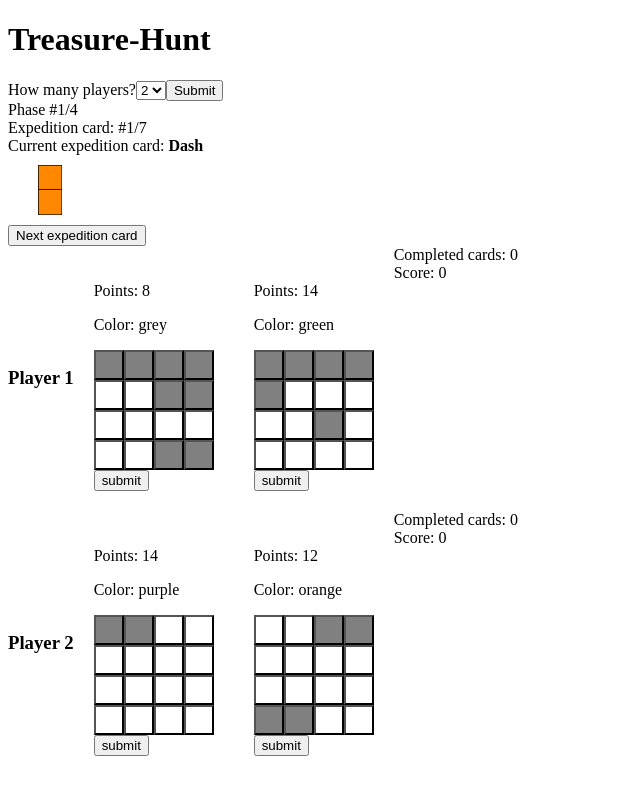
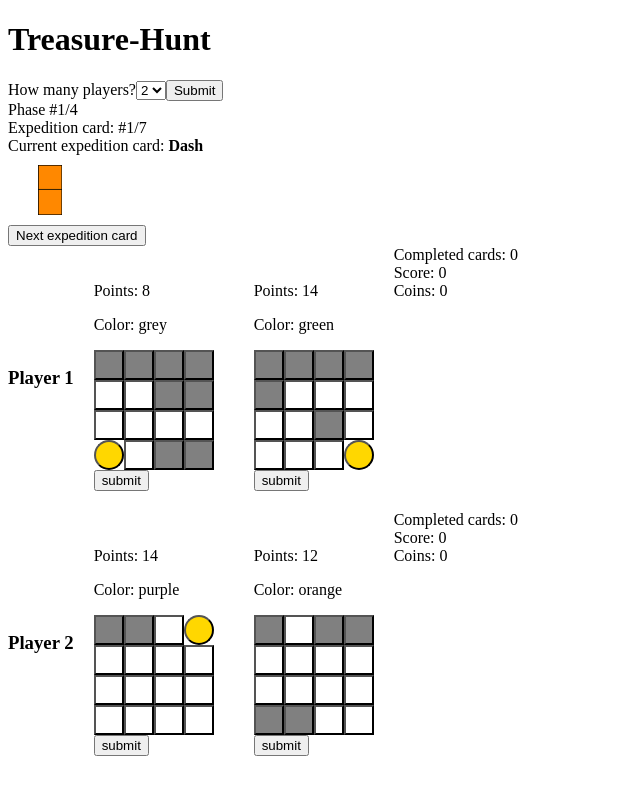
Before and after one commit to dstriz09/treasure-hunt, a React (Create React App) app: page / in a window 1280 px wide. Both pictures are taken after a click on the input "Submit". Shown: the top 794 px of the page, without its empty margins (0-640 px from the left). Built offline with nearby package versions, Linux system fonts and the light colour scheme.

Commit message:
attempted to add coin functionality

```diff
--- a/src/Board.js
+++ b/src/Board.js
@@ -1,4 +1,4 @@
-import React, { useContext, useState } from "react";
+import React, { useContext, useState, useEffect } from "react";
 import Square from "./Square";
 import { validateShape } from "./shapes/Shapes";
 import { CardContext } from "./CardContext";
@@ -12,9 +12,11 @@ export default function Board({
   value,
   resetBoard,
   handlePlayerSubmits,
+  originalGrid,
 }) {
   const [state, setState] = useContext(CardContext);
   const [gameBoard, setGameboard] = useState(grid);
+  const [revert, setRevert] = useState(originalGrid);
   const blankBoard = [
     [0, 0, 0, 0],
     [0, 0, 0, 0],
@@ -23,13 +25,14 @@ export default function Board({
   ];
 
   const [turn, setTurn] = useState(blankBoard);
+  const [hasCoin, setHasCoin] = useState(false);
+  const [coinUpdate, setCoinUpdate] = useState(0);
 
   function handleClick(r, c) {
     let squares = grid.slice();
     let turnBoard = turn.slice();
-
     // Handles individual square clicks
-    if (!squares[r][c] && !turnBoard[r][c]) {
+    if ((!squares[r][c] && !turnBoard[r][c]) || squares[r][c] === 3) {
       // disallow if a player has already submitted a shape
       if (state.roundSubmits[playerid] === 1) return;
       // disallow more clicks than there are squares in each shapes
@@ -47,11 +50,22 @@ export default function Board({
         return;
       }
 
+      //if a player selects a coin, it adds it to the total
+      if (squares[r][c] === 3) {
+        setHasCoin(true);
+      }
+
       squares[r][c] = "x";
       turnBoard[r][c] = "x";
     } else if (turnBoard[r][c] === "x") {
-      squares[r][c] = 0;
+      let originalBoard = revert.slice();
+      squares[r][c] = originalBoard[r][c];
       turnBoard[r][c] = 0;
+
+      //if a player deselects a coin, it removes it from the total
+      if (squares[r][c] === 3) {
+        setHasCoin(false);
+      }
     }
 
     setGameboard(squares);
@@ -60,12 +74,28 @@ export default function Board({
 
   //where r (rows) and c (columns) are 0-3
   function renderSquare(r, c) {
-    return <Square value={gameBoard[r][c]} onClick={() => handleClick(r, c)} />;
+    return (
+      <Square
+        value={gameBoard[r][c]}
+        onClick={() => {
+          handleClick(r, c);
+        }}
+      />
+    );
   }
+
+  //Every time coinUpdate updates (which is whenever a coin gets added), this fuction runs
+  useEffect(() => {
+    //add the coins to score when players reach 4, 8, and 12.
+    //Do this with state.coinBonus.pop() to assign the score and remove it from the array
+  }, [coinUpdate]);
 
   // Handles board submit
   function handleSubmit() {
-    const isValid = validateShape(turn, state.expeditionDeck[state.currentRound]);
+    const isValid = validateShape(
+      turn,
+      state.expeditionDeck[state.currentRound]
+    );
 
     if (state.roundSubmits[playerid] === 1) return;
     // If the shape matches the expedition card
@@ -84,11 +114,22 @@ export default function Board({
       // Sees if number of submissions in the round matches the number of players
       handlePlayerSubmits();
 
+      // Checks for coins and adds
+      if (hasCoin) {
+        let playerCoins = state.coins;
+        let count = coinUpdate;
+        playerCoins[playerid] += 1;
+        setState((state) => ({ ...state, coins: playerCoins }));
+        setHasCoin(false);
+        setCoinUpdate((count += 1));
+      }
+
       // See if board is complete
       if (isBoardComplete(gameBoard)) {
         setTurn(blankBoard);
         const newGrid = resetBoard(playerid, boardid);
         setGameboard(newGrid.grid);
+        setRevert(newGrid.grid);
         toast.success("🎉 Card completed!", {
           position: "top-right",
           autoClose: 3000,
--- a/src/CardContext.js
+++ b/src/CardContext.js
@@ -40,11 +40,13 @@ const CardContextProvider = (props) => {
     currentRound: 1, // seven rounds per phase
     currentPhase: 1, // four phases per game
     numPlayers: null,
-    playerOne: { current: [], complete: [], score },
-    playerTwo: { current: [], complete: [], score },
-    playerThree: { current: [], complete: [], score },
-    playerFour: { current: [], complete: [], score },
+    playerOne: { current: [], complete: [], score, coins: 0 },
+    playerTwo: { current: [], complete: [], score, coins: 0 },
+    playerThree: { current: [], complete: [], score, coins: 0 },
+    playerFour: { current: [], complete: [], score, coins: 0 },
     roundSubmits: [0, 0, 0, 0],
+    coins: [0, 0, 0, 0],
+    coinBonus: [1, 2, 3, 4, 5, 6],
   });
 
   return (
--- a/src/Players.js
+++ b/src/Players.js
@@ -74,6 +74,7 @@ export default function Player({ playerid }) {
           value={card.value}
           resetBoard={(p, b) => resetBoard(p, b)}
           handlePlayerSubmits={handlePlayerSubmits}
+          originalGrid={card.originalGrid}
         />,
       ]);
     });
@@ -98,6 +99,8 @@ export default function Player({ playerid }) {
       Completed cards: {getScore(playerid).completedCards}
       <br />
       Score: {getScore(playerid).score}
+      <br />
+      Coins: {state.coins[playerid]}
     </div>
   );
 }
--- a/src/Square.js
+++ b/src/Square.js
@@ -1,9 +1,14 @@
-import React from "react";
-import "./square.css"
+import React, { useState } from "react";
+import "./square.css";
 
 export default function Square({ value, onClick }) {
-  let className = value ? 'locked' : 'empty'
-  if (value === "x") className = 'selected'
-  if (value === 2) className = 'submitted'
-  return <button className={className} onClick={onClick}>{value}</button>;
+  let className = value ? "locked" : "empty";
+  if (value === "x") className = "selected";
+  if (value === 2) className = "submitted";
+  if (value === 3) className = "coin";
+  return (
+    <button className={className} onClick={onClick}>
+      {value}
+    </button>
+  );
 }
--- a/src/cards.js
+++ b/src/cards.js
@@ -81,31 +81,51 @@ export const TREASURES = [
     value: 14,
     badge: false,
     grid: [
+      [3, 0, 0, 0],
+      [0, 1, 0, 0],
+      [0, 0, 1, 0],
       [0, 0, 0, 0],
+    ],
+    originalGrid: [
+      [3, 0, 0, 0],
       [0, 1, 0, 0],
       [0, 0, 1, 0],
       [0, 0, 0, 0],
     ],
     bonus: null,
+    isCoin: true,
   },
   {
     color: "purple",
     value: 14,
     badge: false,
     grid: [
-      [1, 1, 0, 0],
+      [1, 1, 0, 3],
       [0, 0, 0, 0],
       [0, 0, 0, 0],
       [0, 0, 0, 0],
     ],
+    originalGrid: [
+      [1, 1, 0, 3],
+      [0, 0, 0, 0],
+      (33)[(0, 0, 0, 0)],
+      [0, 0, 0, 0],
+    ],
     bonus: null,
+    isCoin: true,
   },
   {
     color: "orange",
     value: 12,
     badge: false,
     grid: [
-      [0, 0, 1, 1],
+      [33, 0, 1, 1],
+      [0, 0, 0, 0],
+      [0, 0, 0, 0],
+      [1, 1, 0, 0],
+    ],
+    originalGrid: [
+      [33, 0, 1, 1],
       [0, 0, 0, 0],
       [0, 0, 0, 0],
       [1, 1, 0, 0],
@@ -117,7 +137,13 @@ export const TREASURES = [
     value: 12,
     badge: false,
     grid: [
+      [33, 0, 1, 0],
       [0, 0, 1, 0],
+      [0, 0, 0, 0],
+      [1, 1, 0, 0],
+    ],
+    originalGrid: [
+      [33, 0, 1, 0],
       [0, 0, 1, 0],
       [0, 0, 0, 0],
       [1, 1, 0, 0],
@@ -132,7 +158,13 @@ export const TREASURES = [
       [1, 1, 1, 1],
       [0, 0, 1, 1],
       [0, 0, 0, 0],
+      [3, 0, 1, 1],
+    ],
+    originalGrid: [
+      [1, 1, 1, 1],
       [0, 0, 1, 1],
+      [0, 0, 0, 0],
+      [3, 0, 1, 1],
     ],
     bonus: null,
   },
@@ -144,7 +176,13 @@ export const TREASURES = [
       [1, 1, 1, 1],
       [0, 1, 1, 0],
       [0, 0, 0, 0],
+      [0, 1, 1, 3],
+    ],
+    originalGrid: [
+      [1, 1, 1, 1],
       [0, 1, 1, 0],
+      [0, 0, 0, 0],
+      [0, 1, 1, 3],
     ],
     bonus: null,
   },
@@ -156,7 +194,13 @@ export const TREASURES = [
       [1, 1, 1, 1],
       [1, 0, 0, 0],
       [0, 0, 1, 0],
-      [0, 0, 0, 0],
+      [0, 0, 0, 3],
+    ],
+    originalGrid: [
+      [1, 1, 1, 1],
+      [1, 0, 0, 0],
+      [0, 0, 1, 0],
+      [0, 0, 0, 3],
     ],
     bonus: null,
   },
@@ -168,7 +212,13 @@ export const TREASURES = [
       [1, 1, 1, 1],
       [1, 0, 0, 1],
       [0, 0, 0, 0],
+      [0, 0, 0, 3],
+    ],
+    originalGrid: [
+      [1, 1, 1, 1],
+      [1, 0, 0, 1],
       [0, 0, 0, 0],
+      [0, 0, 0, 3],
     ],
     bonus: null,
   },
@@ -177,7 +227,13 @@ export const TREASURES = [
     value: 14,
     badge: false,
     grid: [
+      [3, 0, 0, 0],
+      [0, 1, 0, 0],
+      [0, 0, 1, 0],
       [0, 0, 0, 0],
+    ],
+    originalGrid: [
+      [3, 0, 0, 0],
       [0, 1, 0, 0],
       [0, 0, 1, 0],
       [0, 0, 0, 0],
@@ -189,7 +245,13 @@ export const TREASURES = [
     value: 14,
     badge: false,
     grid: [
-      [1, 1, 0, 0],
+      [1, 1, 0, 3],
+      [0, 0, 0, 0],
+      [0, 0, 0, 0],
+      [0, 0, 0, 0],
+    ],
+    originalGrid: [
+      [1, 1, 0, 3],
       [0, 0, 0, 0],
       [0, 0, 0, 0],
       [0, 0, 0, 0],
@@ -201,7 +263,13 @@ export const TREASURES = [
     value: 12,
     badge: false,
     grid: [
-      [0, 0, 1, 1],
+      [3, 0, 1, 1],
+      [0, 0, 0, 0],
+      [0, 0, 0, 0],
+      [1, 1, 0, 0],
+    ],
+    originalGrid: [
+      [3, 0, 1, 1],
       [0, 0, 0, 0],
       [0, 0, 0, 0],
       [1, 1, 0, 0],
@@ -213,7 +281,13 @@ export const TREASURES = [
     value: 12,
     badge: false,
     grid: [
+      [3, 0, 1, 0],
       [0, 0, 1, 0],
+      [0, 0, 0, 0],
+      [1, 1, 0, 0],
+    ],
+    originalGrid: [
+      [3, 0, 1, 0],
       [0, 0, 1, 0],
       [0, 0, 0, 0],
       [1, 1, 0, 0],
@@ -228,7 +302,13 @@ export const TREASURES = [
       [1, 1, 1, 1],
       [0, 0, 1, 1],
       [0, 0, 0, 0],
+      [3, 0, 1, 1],
+    ],
+    originalGrid: [
+      [1, 1, 1, 1],
       [0, 0, 1, 1],
+      [0, 0, 0, 0],
+      [3, 0, 1, 1],
     ],
     bonus: null,
   },
@@ -240,7 +320,13 @@ export const TREASURES = [
       [1, 1, 1, 1],
       [0, 1, 1, 0],
       [0, 0, 0, 0],
+      [0, 1, 1, 3],
+    ],
+    originalGrid: [
+      [1, 1, 1, 1],
       [0, 1, 1, 0],
+      [0, 0, 0, 0],
+      [0, 1, 1, 3],
     ],
     bonus: null,
   },
@@ -252,7 +338,13 @@ export const TREASURES = [
       [1, 1, 1, 1],
       [1, 0, 0, 0],
       [0, 0, 1, 0],
-      [0, 0, 0, 0],
+      [0, 0, 0, 3],
+    ],
+    originalGrid: [
+      [1, 1, 1, 1],
+      [1, 0, 0, 0],
+      [0, 0, 1, 0],
+      [0, 0, 0, 3],
     ],
     bonus: null,
   },
@@ -264,7 +356,13 @@ export const TREASURES = [
       [1, 1, 1, 1],
       [1, 0, 0, 1],
       [0, 0, 0, 0],
+      [0, 0, 0, 3],
+    ],
+    originalrid: [
+      [1, 1, 1, 1],
+      [1, 0, 0, 1],
       [0, 0, 0, 0],
+      [0, 0, 0, 3],
     ],
     bonus: null,
   },
--- a/src/square.css
+++ b/src/square.css
@@ -25,3 +25,11 @@
   height: 30px;
   width: 30px;
 }
+
+.coin {
+  background-color: gold;
+  border-radius: 25px;
+  font-size: 0px;
+  height: 30px;
+  width: 30px;
+}
```
